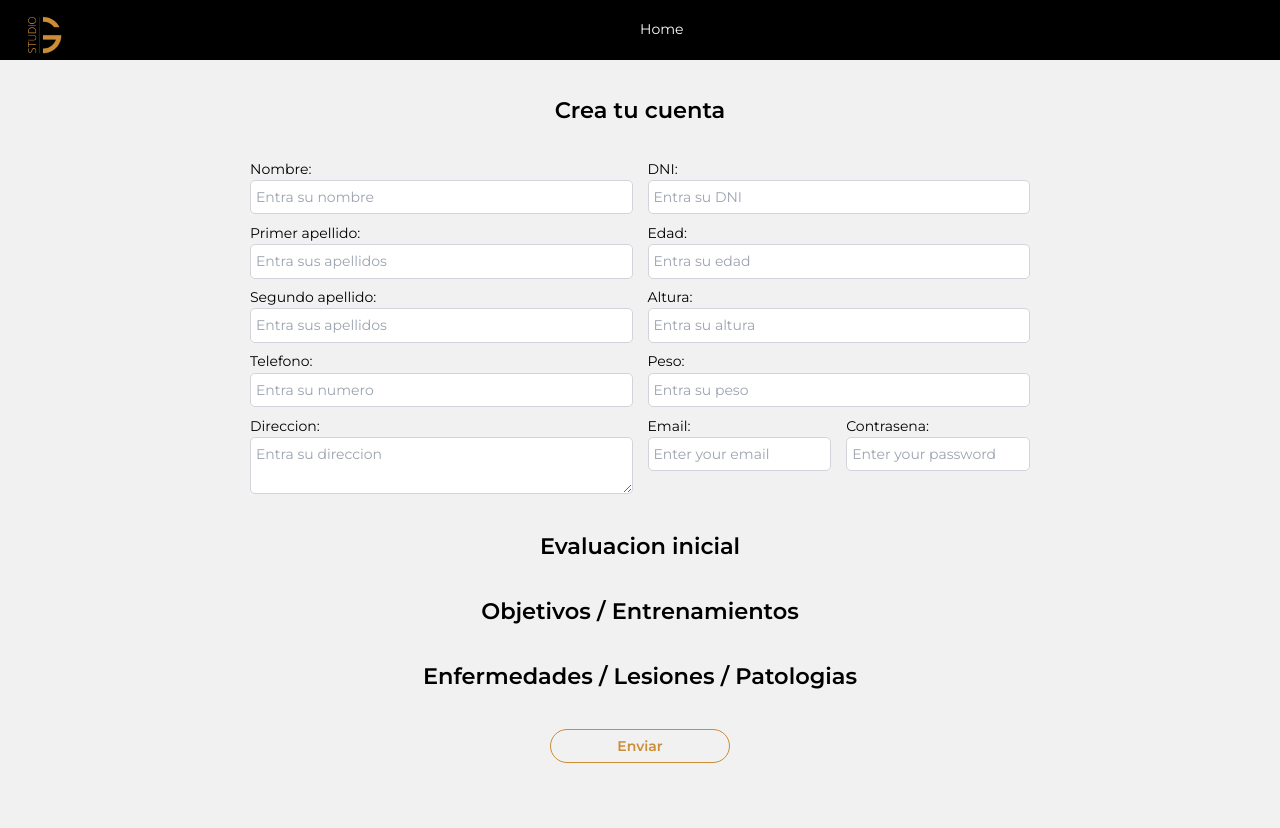
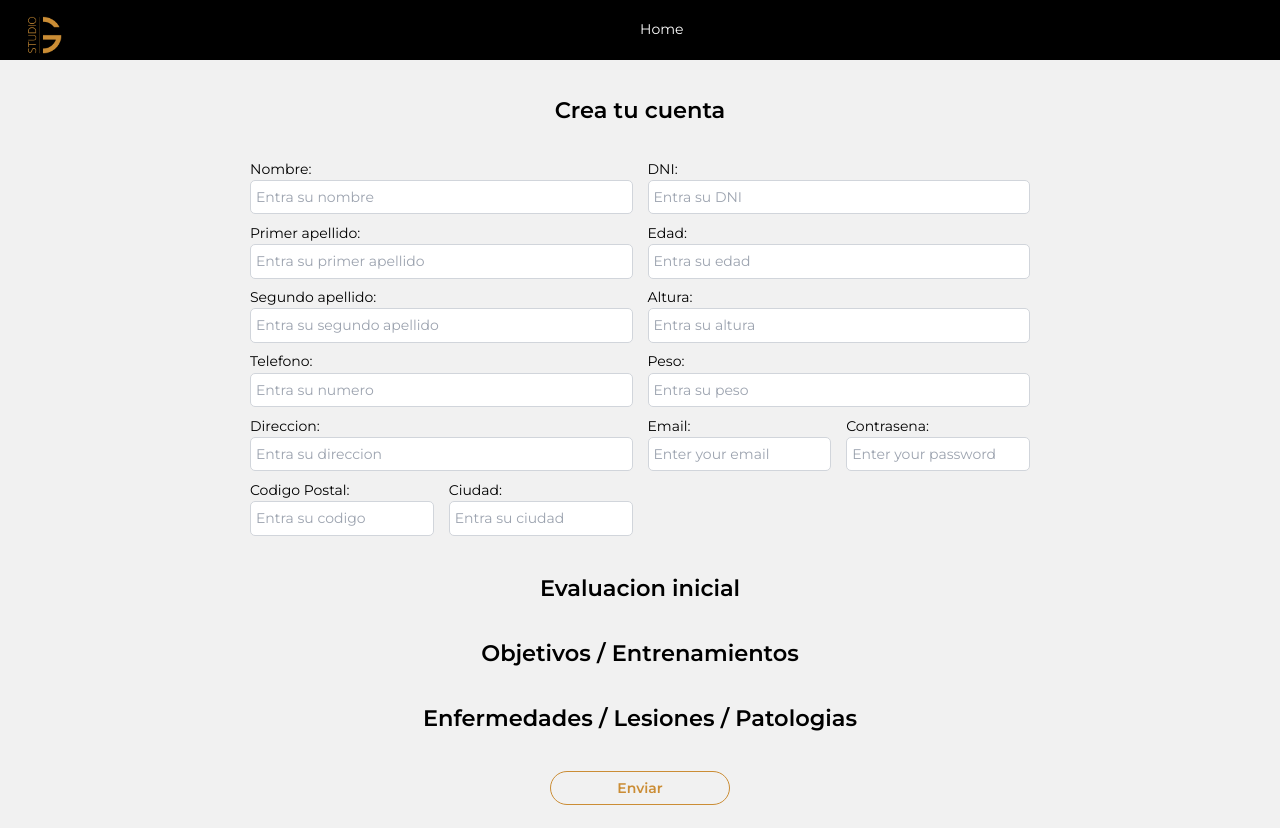
Before and after one commit to requiemcreatif/studio-g-website, a Next.js app: page /register in a window 1280 px wide. Before the commit the page ends 800 px from the top, so only its background shows below. Built offline with nearby package versions, Linux system fonts and the light colour scheme; a web font is replaced by a local one.

Commit message:
register form

```diff
--- a/pages/register/index.js
+++ b/pages/register/index.js
@@ -5,10 +5,32 @@ const Register = () => {
   const [name, setName] = useState("");
   const [email, setEmail] = useState("");
   const [password, setPassword] = useState("");
-  const [lastName, setLastName] = useState("");
-  //const [message, setMessage] = useState("");
+  const [firstLastName, setFirstLastName] = useState("");
+  const [secondLastName, setSecondLastName] = useState("");
+  const [phone, setPhone] = useState("");
+  const [dni, setDni] = useState("");
+  const [age, setAge] = useState("");
+  const [height, setHeight] = useState("");
+  const [weight, setWeight] = useState("");
+  const [address, setAddress] = useState("");
+  const [zipCode, setZipCode] = useState("");
+  const [city, setcity] = useState("");
+
   async function handleSubmit(e) {
     e.preventDefault();
+    console.log({
+      name,
+      email,
+      password,
+      firstLastName,
+      secondLastName,
+      phone,
+      address,
+      dni,
+      age,
+      height,
+      weight,
+    });
   }
   return (
     <div>
@@ -36,24 +58,24 @@ const Register = () => {
                   <label htmlFor="lastName">Primer apellido:</label>
                   <input
                     className=" border border-gray-300 rounded-lg p-2"
-                    placeholder="Entra sus apellidos"
+                    placeholder="Entra su primer apellido"
                     type="text"
-                    id="lastName"
-                    name="lastName"
-                    value={lastName}
-                    onChange={(e) => setLastName(e.target.value)}
+                    id="firstLastName"
+                    name="firstLastName"
+                    value={firstLastName}
+                    onChange={(e) => setFirstLastName(e.target.value)}
                   />
                 </div>
                 <div className=" flex flex-col">
                   <label htmlFor="lastName">Segundo apellido:</label>
                   <input
                     className=" border border-gray-300 rounded-lg p-2"
-                    placeholder="Entra sus apellidos"
+                    placeholder="Entra su segundo apellido"
                     type="text"
-                    id="lastName"
-                    name="lastName"
-                    value={lastName}
-                    onChange={(e) => setLastName(e.target.value)}
+                    id="secondLastName"
+                    name="secondLastName"
+                    value={secondLastName}
+                    onChange={(e) => setSecondLastName(e.target.value)}
                   />
                 </div>
 
@@ -63,23 +85,49 @@ const Register = () => {
                     className=" border border-gray-300 rounded-lg p-2"
                     placeholder="Entra su numero"
                     type="tel"
-                    // id="lastName"
-                    // name="lastName"
-                    // value={lastName}
-                    //onChange={(e) => setLastName(e.target.value)}
+                    id="phone"
+                    name="phone"
+                    value={phone}
+                    onChange={(e) => setPhone(e.target.value)}
                   />
                 </div>
                 <div className=" flex flex-col">
                   <label htmlFor="lastName">Direccion:</label>
-                  <textarea
-                    className=" h-full border border-gray-300 rounded-lg p-2"
+                  <input
+                    className=" border border-gray-300 rounded-lg p-2"
                     placeholder="Entra su direccion"
                     type="text"
-                    // id="lastName"
-                    // name="lastName"
-                    // value={lastName}
-                    //onChange={(e) => setLastName(e.target.value)}
+                    id="address"
+                    name="address"
+                    value={address}
+                    onChange={(e) => setAddress(e.target.value)}
                   />
+                </div>
+                <div className="grid lg:grid-cols-2 gap-6">
+                  <div className=" flex flex-col">
+                    <label htmlFor="lastName">Codigo Postal:</label>
+                    <input
+                      className="border border-gray-300 rounded-lg p-2"
+                      placeholder="Entra su codigo"
+                      type="number"
+                      id="zipCode"
+                      name="zipCode"
+                      value={zipCode}
+                      onChange={(e) => setZipCode(e.target.value)}
+                    />
+                  </div>
+                  <div className=" flex flex-col">
+                    <label htmlFor="lastName">Ciudad:</label>
+                    <input
+                      className="border border-gray-300 rounded-lg p-2"
+                      placeholder="Entra su ciudad"
+                      type="text"
+                      id="city"
+                      name="city"
+                      value={city}
+                      onChange={(e) => setcity(e.target.value)}
+                    />
+                  </div>
                 </div>
               </section>
               <section>
@@ -90,10 +138,10 @@ const Register = () => {
                       className=" border border-gray-300 rounded-lg p-2"
                       placeholder="Entra su DNI"
                       type="text"
-                      // id="lastName"
-                      // name="lastName"
-                      // value={lastName}
-                      //onChange={(e) => setLastName(e.target.value)}
+                      id="dni"
+                      name="dni"
+                      value={dni}
+                      onChange={(e) => setDni(e.target.value)}
                     />
                   </div>
 
@@ -103,10 +151,10 @@ const Register = () => {
                       className=" border border-gray-300 rounded-lg p-2"
                       placeholder="Entra su edad"
                       type="number"
-                      // id="lastName"
-                      // name="lastName"
-                      // value={lastName}
-                      //onChange={(e) => setLastName(e.target.value)}
+                      id="age"
+                      name="age"
+                      value={age}
+                      onChange={(e) => setAge(e.target.value)}
                     />
                   </div>
                   <div className=" flex flex-col">
@@ -115,10 +163,10 @@ const Register = () => {
                       className=" border border-gray-300 rounded-lg p-2"
                       placeholder="Entra su altura"
                       type="number"
-                      // id="lastName"
-                      // name="lastName"
-                      // value={lastName}
-                      //onChange={(e) => setLastName(e.target.value)}
+                      id="height"
+                      name="height"
+                      value={height}
+                      onChange={(e) => setHeight(e.target.value)}
                     />
                   </div>
                   <div className=" flex flex-col">
@@ -127,10 +175,10 @@ const Register = () => {
                       className=" border border-gray-300 rounded-lg p-2"
                       placeholder="Entra su peso"
                       type="number"
-                      // id="lastName"
-                      // name="lastName"
-                      // value={lastName}
-                      //onChange={(e) => setLastName(e.target.value)}
+                      id="weight"
+                      name="weight"
+                      value={weight}
+                      onChange={(e) => setWeight(e.target.value)}
                     />
                   </div>
                   <div className="grid lg:grid-cols-2 gap-6">
```
